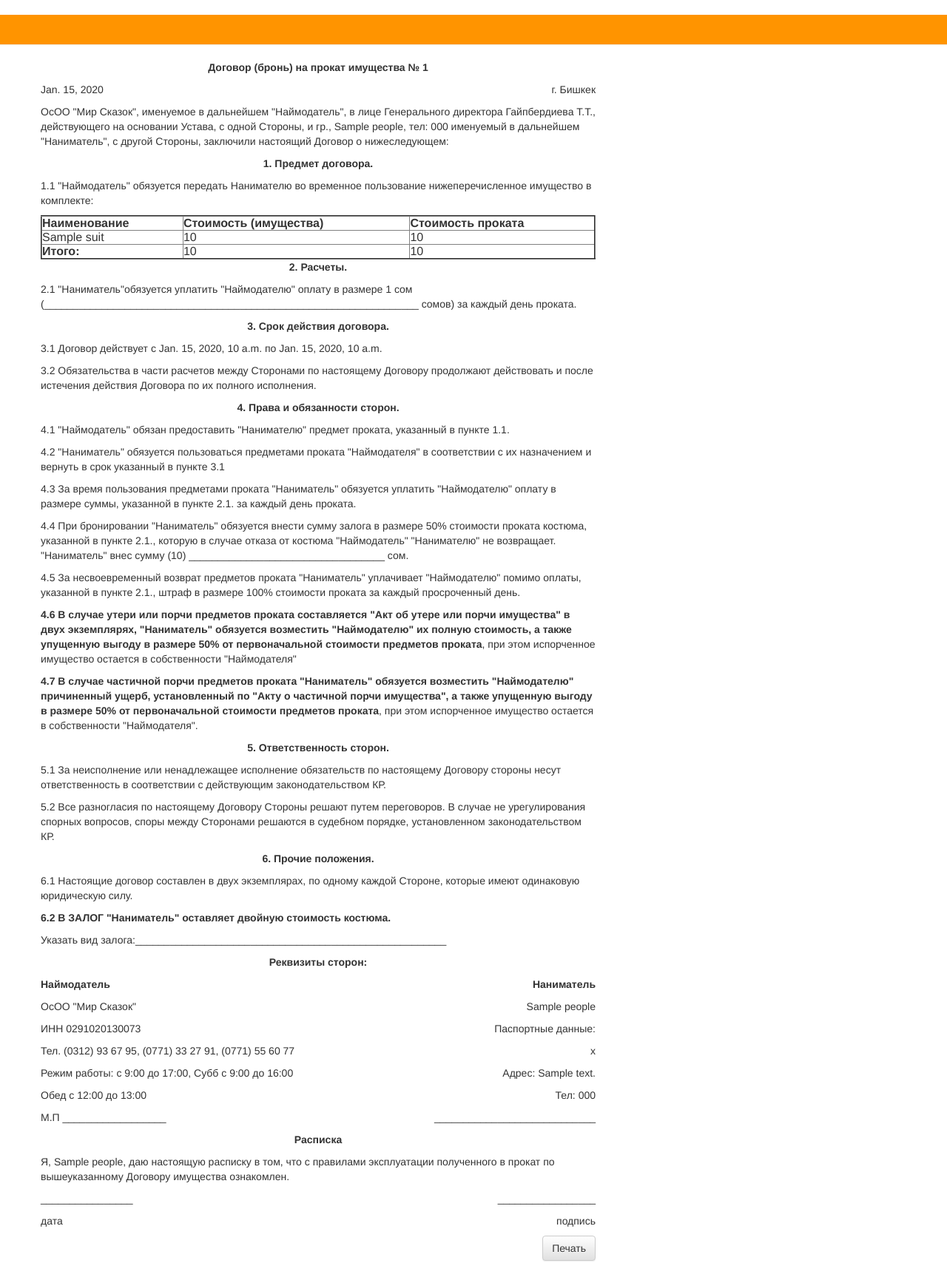
After one commit to nurself/fairytale, a Django app: template world/templates/world/agreement_detail.html in a window 1280 px wide. The commit adds this page. Shown: the whole page at 74% size. Run offline with Django 3.2, Linux system fonts and the light colour scheme; the template is opened without the code that fills it: most values are stand-ins (such as "Sample title", 1, 10 or a date in 2020); some libraries are stand-ins or nearby versions.

Commit message:
finished

```diff
--- a/world/static/css/world.css
+++ b/world/static/css/world.css
@@ -42,6 +42,8 @@
         margin-bottom: 70px;
     }
 
+    .suit p {text-align: center}
+
     .suit h1 a, .post h1 a:visited {
         color: #000000;
     }
--- /dev/null
+++ b/world/templates/world/agreement_detail.html
@@ -0,0 +1,113 @@
+    {% extends 'world/base.html' %}
+
+    {% block content %}
+        <div class="suit">
+      <p><b>                          Договор (бронь) на прокат имущества № {{ agreement.protocol_num }} </b></p>
+        <p style="text-align: left">{{ agreement.published_date.date }} <span style="float:right;">г. Бишкек</span></p>
+        <p style="text-align: left">ОсОО "Мир Сказок", именуемое в дальнейшем "Наймодатель", в лице Генерального
+        директора Гайпбердиева Т.Т., действующего на основании Устава, с одной Стороны, и гр.,
+        {{ agreement.people.name }}, тел: {{ agreement.people.phone }}
+        именуемый в дальнейшем "Наниматель", с другой Стороны, заключили настоящий
+        Договор о нижеследующем:</p>
+      <p><b>                          1. Предмет договора. </b></p>
+       <p style="text-align: left"> 1.1 "Наймодатель" обязуется передать Нанимателю во временное пользование
+            нижеперечисленное имущество в комплекте:</p>
+
+        <table id="renttable" border="2" style="width:100%">
+            <tr>
+                <td><b>Наименование</b></td>
+                <td><b>Стоимость (имущества)</b></td>
+                <td><b>Стоимость проката</b></td>
+            </tr>
+            {% for suit in agreement.suittorent_set.all %}
+                <tr>
+                    <td>{{suit.suit_to_size.suit.name}}</td>
+                    <td  class="count-item">{{suit.suit_to_size.suit.item_price}}</td>
+                    <td  class="count-rent">{{suit.suit_to_size.suit.rent_price}}</td>
+                </tr>
+            {% endfor %}
+        </table>
+        <script language="javascript" type="text/javascript">
+            var tds = document.getElementById('renttable').getElementsByTagName('td');
+            var sumitem = 0;
+            for(var i = 0; i < tds.length; i ++) {
+                if(tds[i].className == 'count-item') {
+                    sumitem += isNaN(tds[i].innerHTML) ? 0 : parseInt(tds[i].innerHTML);
+                }
+            }
+            var sumrent = 0;
+            for(var i = 0; i < tds.length; i ++) {
+                if(tds[i].className == 'count-rent') {
+                    sumrent += isNaN(tds[i].innerHTML) ? 0 : parseInt(tds[i].innerHTML);
+                }
+            }
+            document.getElementById('renttable').innerHTML += '<tr><td><b>Итого:</b></td><td>' + sumitem + '</td><td>' + sumrent + '</td></tr>';
+        </script>
+
+
+      <p><b>                          2. Расчеты.          </b></p>
+        <p style="text-align: left">2.1 "Наниматель"обязуется уплатить "Наймодателю" оплату в размере {{ agreement.total_price }} сом
+        (_________________________________________________________________ сомов) за каждый день проката.</p>
+      <p><b>                          3. Срок действия договора.     </b></p>
+        <p style="text-align: left">3.1 Договор действует с {{ agreement.start_date }} по {{ agreement.end_date }}</p>
+        <p style="text-align: left">3.2 Обязательства в части расчетов между Сторонами по настоящему Договору
+            продолжают действовать и после истечения действия Договора по их полного исполнения.</p>
+
+      <p><b>                          4. Права и обязанности сторон.     </b></p>
+        <p style="text-align: left">4.1 "Наймодатель" обязан предоставить "Нанимателю" предмет проката, указанный в
+            пункте 1.1.</p>
+        <p style="text-align: left">4.2 "Наниматель" обязуется пользоваться предметами проката "Наймодателя" в
+            соответствии с их назначением и вернуть в срок указанный в пункте 3.1</p>
+        <p style="text-align: left">4.3 За время пользования предметами проката "Наниматель" обязуется уплатить
+            "Наймодателю" оплату в размере суммы, указанной в пункте 2.1. за каждый день
+            проката.</p>
+        <p style="text-align: left">4.4 При бронировании "Наниматель" обязуется  внести сумму залога в размере 50%
+            стоимости проката костюма, указанной в пункте 2.1., которую в случае отказа от
+            костюма "Наймодатель" "Нанимателю" не возвращает.
+            "Наниматель" внес сумму ({{ agreement.reserve_sum }}) __________________________________ сом.</p>
+        <p style="text-align: left">4.5 За несвоевременный возврат предметов проката "Наниматель" уплачивает
+            "Наймодателю" помимо оплаты, указанной в пункте 2.1., штраф в размере 100%
+            стоимости проката за каждый просроченный день.</p>
+        <p style="text-align: left"><b>4.6 В случае утери или порчи предметов проката составляется "Акт об утере или
+            порчи имущества" в двух экземплярях, "Наниматель" обязуется возместить
+            "Наймодателю" их полную стоимость, а также упущенную выгоду в размере 50%
+            от первоначальной стоимости предметов проката</b>, при этом испорченное
+            имущество остается в собственности "Наймодателя"</p>
+        <p style="text-align: left"><b>4.7 В случае частичной порчи предметов проката "Наниматель" обязуется
+            возместить "Наймодателю" причиненный ущерб, установленный по "Акту о
+            частичной порчи имущества", а также упущенную выгоду в размере 50% от
+            первоначальной стоимости предметов проката</b>, при этом испорченное имущество
+            остается в собственности "Наймодателя".</p>
+
+      <p><b>                          5. Ответственность сторон.     </b></p>
+        <p style="text-align: left">5.1 За неисполнение или ненадлежащее исполнение обязательств по настоящему
+            Договору стороны несут ответственность в соответствии с действующим
+            законодательством КР.</p>
+        <p style="text-align: left">5.2 Все разногласия по настоящему Договору Стороны решают путем переговоров. В
+            случае не урегулирования спорных вопросов, споры между Сторонами решаются в
+            судебном порядке, установленном законодательством КР.</p>
+      <p><b>                          6. Прочие положения.       </b></p>
+        <p style="text-align: left">6.1 Настоящие договор составлен в двух экземплярах, по одному каждой Стороне,
+            которые имеют одинаковую юридическую силу.</p>
+        <p style="text-align: left"><b>6.2 В ЗАЛОГ "Наниматель" оставляет двойную стоимость костюма.</b></p>
+        <p style="text-align: left">Указать вид залога:______________________________________________________</p>
+
+
+      <p><b>                          Реквизиты сторон:         </b></p>
+      <p style="text-align: left"><b>  Наймодатель             <span style="float:right;">Наниматель </span></b></p>
+      <p style="text-align: left">  ОсОО "Мир Сказок"       <span style="float:right;"> {{ agreement.people.name }}</span></p>
+      <p style="text-align: left">  ИНН 0291020130073       <span style="float:right;">    Паспортные данные:</span></p>
+      <p style="text-align: left">  Тел. (0312) 93 67 95, (0771) 33 27 91, (0771) 55 60 77 <span style="float:right;">{{ agreement.people.passport_data }}</span></p>
+      <p style="text-align: left">  Режим работы: с 9:00 до 17:00, Субб с 9:00 до 16:00 <span style="float:right;">Адрес: {{ agreement.people.address }}</span></p>
+      <p style="text-align: left">  Обед с 12:00 до 13:00 <span style="float:right;">Тел: {{ agreement.people.phone }}</span></p>
+      <p style="text-align: left">  М.П __________________    <span style="float:right;">____________________________</span></p>
+
+      <p><b>                          Расписка                  </b></p>
+      <p style="text-align: left">  Я, {{ agreement.people.name }},
+        даю настоящую расписку в том, что с правилами эксплуатации полученного в прокат по
+        вышеуказанному Договору имущества ознакомлен.</p>
+      <p style="text-align: left">  ________________<span style="float:right;">_________________</span></p>
+      <p style="text-align: left">      дата        <span style="float:right;">подпись</span></p>
+        <button type="submit" class="save btn btn-default" onclick="javascript:window.print();">Печать</button>
+        </div>
+    {% endblock %}
--- a/world/templates/world/base.html
+++ b/world/templates/world/base.html
@@ -8,9 +8,7 @@
             <link rel="stylesheet" href="{% static 'css/world.css' %}">
         </head> <body>
         <div class="page-header">
-{% if user.is_authenticated %}
-            <a href="{% url 'world.views.suit_new' %}" class="top-menu"><span class="glyphicon glyphicon-plus"></span></a>
-       {% endif %}     <h1><a href="/">Мир сказок</a></h1>
+
         </div>
         <div class="content container">
             <div class="row">
--- a/world/urls.py
+++ b/world/urls.py
@@ -4,10 +4,11 @@ from . import views
 
 
 urlpatterns = [
-    url(r'^$', views.suit_list, name='suit_list'),
+    url(r'^$', views.agreement_list, name='agreement_list'),
     url(r'^suit/(?P<pk>[0-9]+)/$', views.suit_detail, name='suit_detail'),
     url(r'^suit/new/$', views.suit_new, name='suit_new'),
     url(r'^suit/(?P<pk>[0-9]+)/edit/$', views.suit_edit, name='suit_edit'),
     url(r'^media/(?P<path>.*)$', 'django.views.static.serve', {'document_root': settings.MEDIA_ROOT, 'show_indexes': False}),
 
+    url(r'^agreement/(?P<pk>[0-9]+)/$', views.agreement_detail, name='agreement_detail'),
 ]
```
Also changed, not shown: theatre/settings.py (deleted, +0 -155 lines), world/admin.py (+13 -1 lines), world/forms.py (+7 -1 lines), world/models.py (+24 -1 lines), world/templates/world/agreement_list.html (added, +10 -0 lines), world/views.py (+11 -4 lines), 1 other file.
